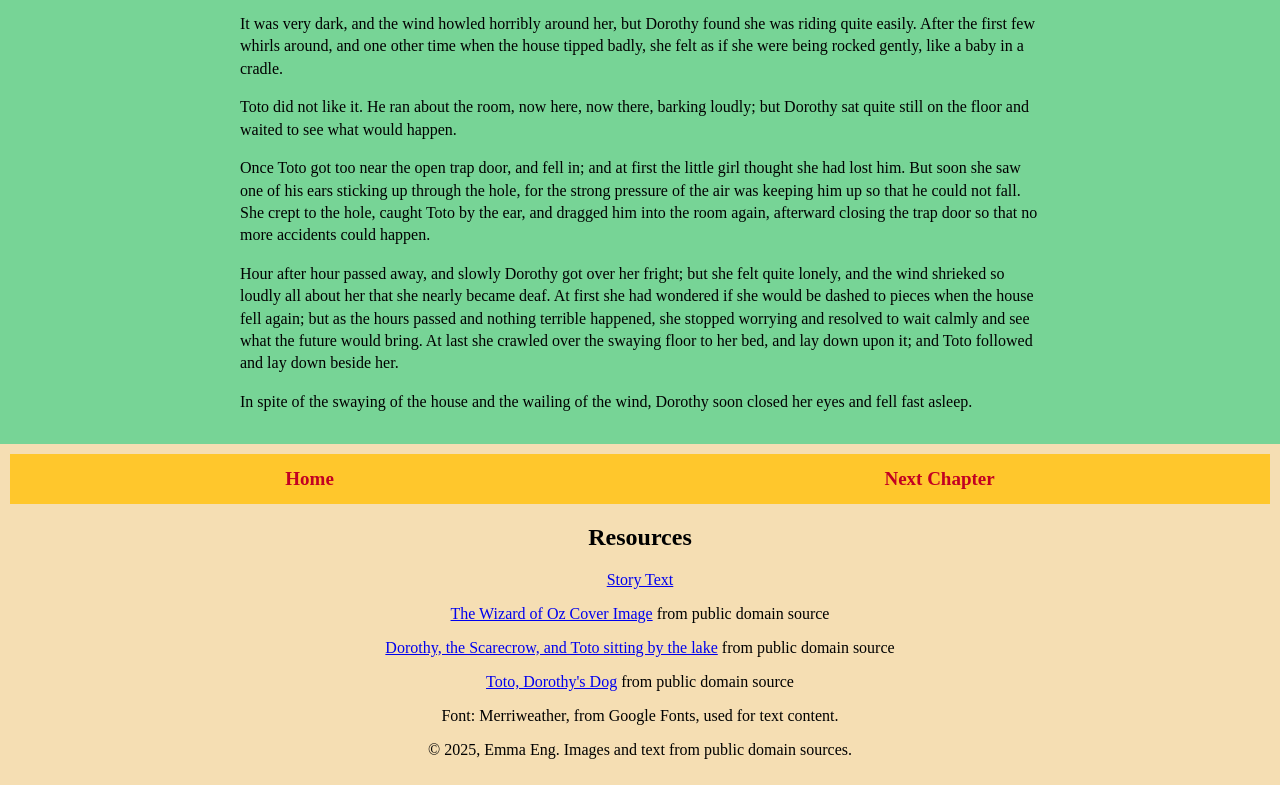
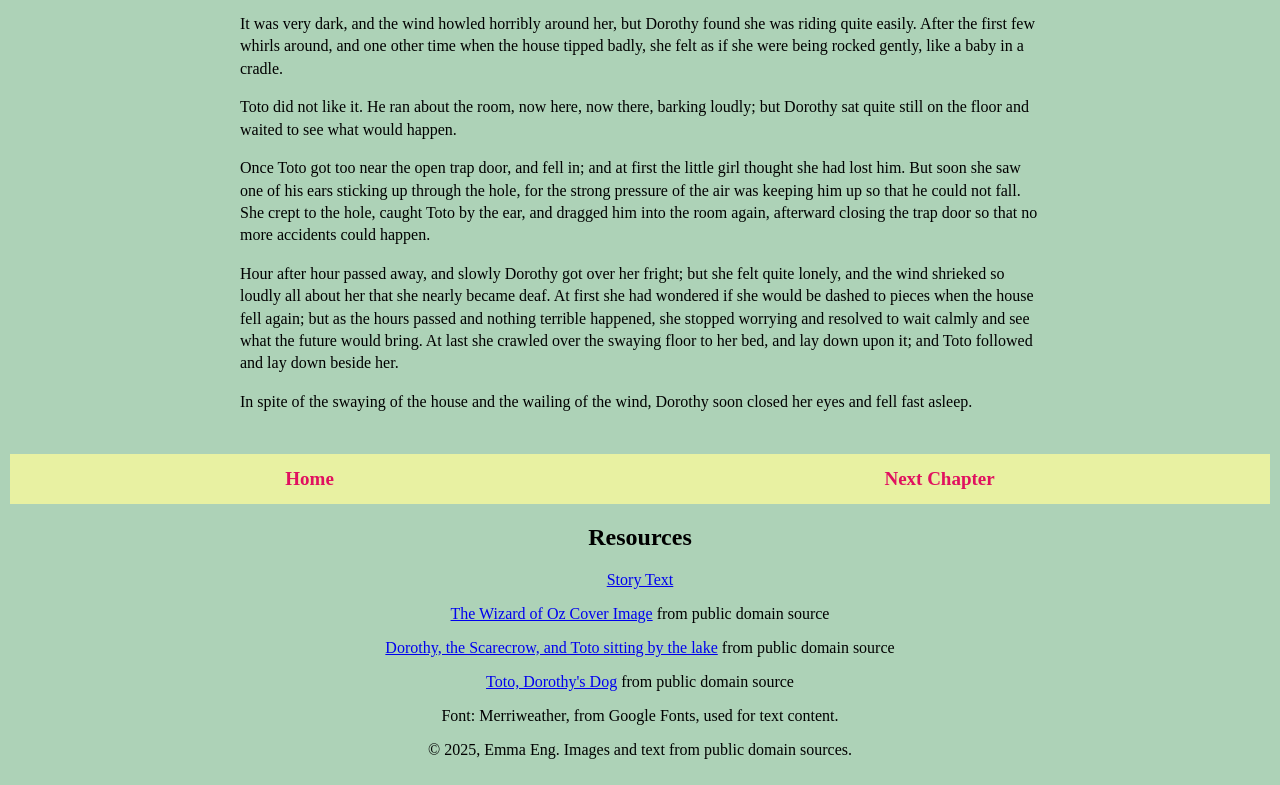
Before and after one commit to emmaengg/project4, a plain HTML site: page index.html in a window 1280 px wide. Shown: the part 1812-2597 px from the top of the page. Drawn offline with Linux system fonts and the light colour scheme.

Commit message:
Update styles.css

```diff
--- a/styles.css
+++ b/styles.css
@@ -1,6 +1,6 @@
 body {
     font-family: inherit;
-    background-color: #77D496;
+    background-color: #ADD2B7;
     color: #000;
     margin: 0;
     padding: 0;
@@ -16,7 +16,7 @@ nav ul {
     justify-content: space-around;
     align-items: center;
     height: 50px;
-    background-color: #FFC72C;
+    background-color: #E8F1A2;
     padding: 0;
     margin: 0;
     list-style: none;
@@ -28,7 +28,7 @@ nav li {
 
 nav a {
     text-decoration: none;
-    color: #C20022;
+    color: #E0115F;
     font-weight: bold;
     font-size: 19px;
 }
@@ -43,7 +43,7 @@ main {
 footer {
     text-align: center;
     padding: 10px;
-    background-color: wheat;
+    background-color: ADD2B7;
     color: black;
 }
 
```
